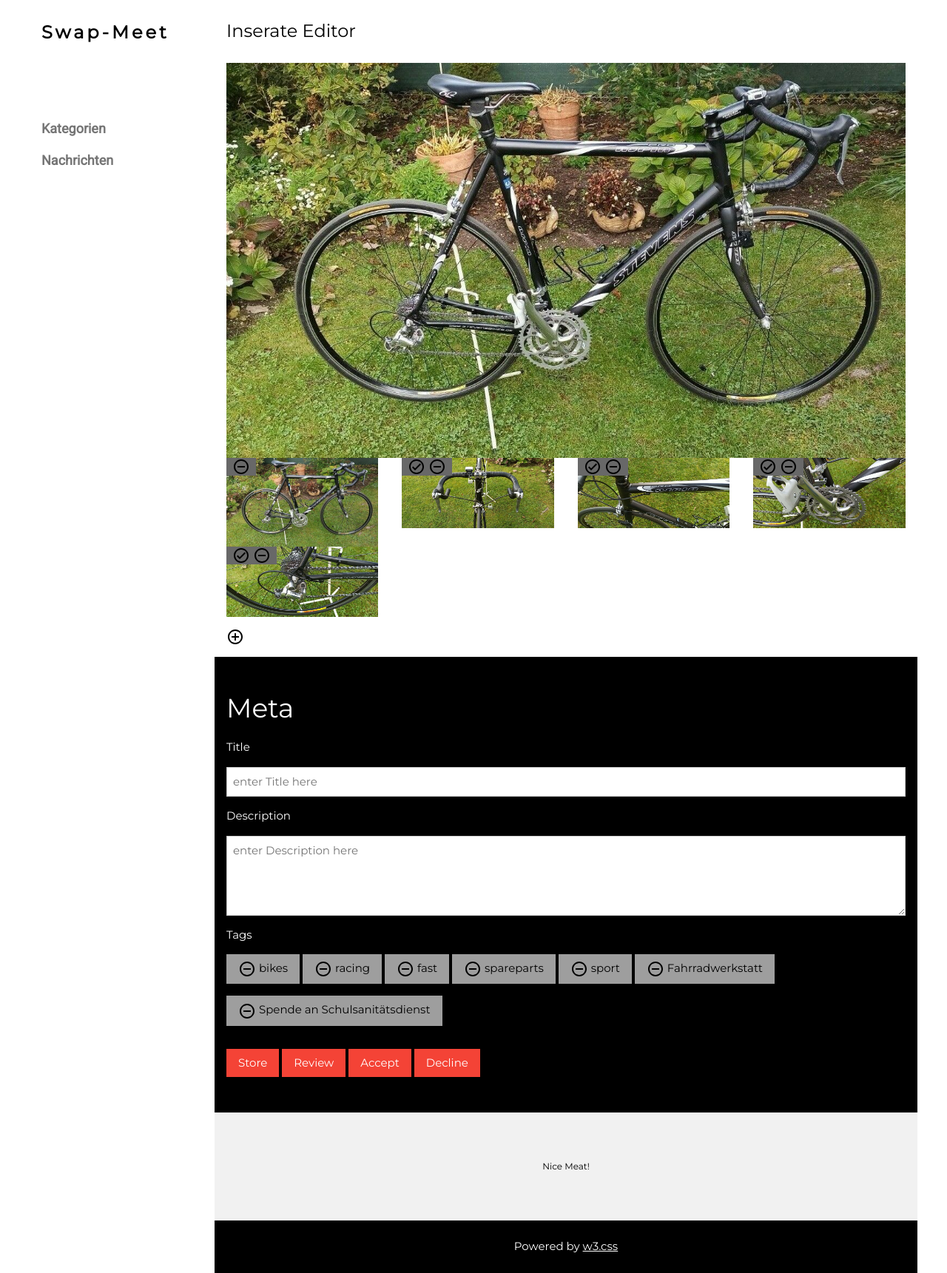
After one commit to gruener-campus-malchow/swap-meet, a PHP site: page /Mockup_Inserat_editor.html in a window 1280 px wide. The commit adds this page. Shown: the whole page at 74% size. Run offline with PHP 8.4, Linux system fonts and the light colour scheme.

Commit message:
Editor Mockup + CSS

```diff
--- /dev/null
+++ b/Mockup/Mockup_Inserat_editor.html
@@ -0,0 +1,220 @@
+<!DOCTYPE html>
+<html>
+<title>W3.CSS Template</title>
+<meta charset="UTF-8">
+<meta name="viewport" content="width=device-width, initial-scale=1">
+<link rel="stylesheet" href="mockup.css">
+<link rel="stylesheet" href="https://fonts.googleapis.com/css?family=Roboto">
+<link rel="stylesheet" href="https://fonts.googleapis.com/css?family=Montserrat">
+<link rel="stylesheet" href="https://cdnjs.cloudflare.com/ajax/libs/font-awesome/4.7.0/css/font-awesome.min.css">
+<style>
+.w3-sidebar a {font-family: "Roboto", sans-serif}
+body,h1,h2,h3,h4,h5,h6,.w3-wide {font-family: "Montserrat", sans-serif;}
+</style>
+<body class="w3-content" style="max-width:1200px">
+
+<!-- Sidebar/menu -->
+<nav class="w3-sidebar w3-bar-block w3-white w3-collapse w3-top" style="z-index:3;width:250px" id="mySidebar">
+  <div class="w3-container w3-display-container w3-padding-16">
+    <i onclick="w3_close()" class="fa fa-remove w3-hide-large w3-button w3-display-topright"></i>
+    <h3 class="w3-wide"><b>Swap-Meet</b></h3>
+  </div>
+  <div class="w3-padding-64 w3-large w3-text-grey" style="font-weight:bold">
+    <a href="#" class="w3-bar-item w3-button">Kategorien</a>
+    <a href="#" class="w3-bar-item w3-button">Nachrichten</a>
+  </div>
+</nav>
+
+<!-- Top menu on small screens -->
+<header class="w3-bar w3-top w3-hide-large w3-black w3-xlarge">
+  <div class="w3-bar-item w3-padding-24 w3-wide">LOGO</div>
+  <a href="javascript:void(0)" class="w3-bar-item w3-button w3-padding-24 w3-right" onclick="w3_open()"><i class="fa fa-bars"></i></a>
+</header>
+
+<!-- Overlay effect when opening sidebar on small screens -->
+<div class="w3-overlay w3-hide-large" onclick="w3_close()" style="cursor:pointer" title="close side menu" id="myOverlay"></div>
+
+<!-- !PAGE CONTENT! -->
+<div class="w3-main" style="margin-left:250px">
+
+  <!-- Push down content on small screens -->
+  <div class="w3-hide-large" style="margin-top:83px"></div>
+
+  <!-- Top header -->
+  <header class="w3-container w3-xlarge">
+    <p class="w3-left">Inserate Editor</p>
+
+  </header>
+
+  <!-- Image header -->
+  <div class="w3-display-container w3-container">
+          <img src="s-l1600tu.jpg" style="width:100%">
+  </div>
+
+
+  <!-- Product grid -->
+  <div class="w3-row">
+
+
+<div class="w3-col l3 s6">
+
+    <div class="w3-container">
+         <div class="w3-display-container">
+          <img src="s-l1600tu.jpg" style="width:100%">
+          <span class="w3-tag w3-display-topleft">
+
+               <img src="./icons/remove_circle_outline_black_24dp.svg">
+          </span>
+        </div>
+    </div>
+
+    <div class="w3-container">
+        <div class="w3-display-container">
+          <img src="s-l1600tu_4.jpg" style="width:100%">
+          <span class="w3-tag w3-display-topleft">
+               <img src="./icons/check_circle_black_24dp.svg">
+               <img src="./icons/remove_circle_outline_black_24dp.svg">
+          </span>
+        </div>
+    </div>
+</div>
+
+<div class="w3-col l3 s6">
+      <div class="w3-container">
+        <div class="w3-display-container">
+          <img src="s-l1600tu_1.jpg" style="width:100%">
+          <span class="w3-tag w3-display-topleft">
+               <img src="./icons/check_circle_black_24dp.svg">
+               <img src="./icons/remove_circle_outline_black_24dp.svg">
+          </span>
+        </div>
+    </div>
+</div>
+
+<div class="w3-col l3 s6">
+      <div class="w3-container">
+        <div class="w3-display-container">
+          <img src="s-l1600tu_2.jpg" style="width:100%">
+          <span class="w3-tag w3-display-topleft">
+               <img src="./icons/check_circle_black_24dp.svg">
+               <img src="./icons/remove_circle_outline_black_24dp.svg">
+          </span>
+        </div>
+    </div>
+</div>
+
+<div class="w3-col l3 s6">
+      <div class="w3-container">
+        <div class="w3-display-container">
+          <img src="s-l1600tu_3.jpg" style="width:100%">
+          <span class="w3-tag w3-display-topleft">
+               <img src="./icons/check_circle_black_24dp.svg">
+               <img src="./icons/remove_circle_outline_black_24dp.svg">
+          </span>
+        </div>
+    </div>
+</div>
+
+
+<div class="w3-container w3-text-grey" id="foo">
+    <p><img src="./icons/add_circle_outline_black_24dp.svg"></p>
+  </div>
+
+
+</div>
+
+  <!-- Subscribe section -->
+  <div class="w3-container w3-black w3-padding-32">
+    <h1>Meta</h1>
+    <p>Title</p>
+    <p><input class="w3-input w3-border" type="text" placeholder="enter Title here" style="width:100%"></p>
+     <p>Description</p>
+    <p><textarea class="w3-input w3-border" type="text" placeholder="enter Description here" style="width:100%" rows="4"></textarea></p>
+
+    <p>Tags</p>
+    <p>
+        <span class="w3-button w3-grey w3-margin-bottom">
+            <img src="./icons/remove_circle_outline_black_24dp.svg"> bikes
+        </span>
+        <span class="w3-button w3-grey w3-margin-bottom">
+            <img src="./icons/remove_circle_outline_black_24dp.svg"> racing
+        </span>
+        <span class="w3-button w3-grey w3-margin-bottom">
+            <img src="./icons/remove_circle_outline_black_24dp.svg"> fast
+        </span>
+        <span class="w3-button w3-grey w3-margin-bottom">
+            <img src="./icons/remove_circle_outline_black_24dp.svg"> spareparts
+        </span>
+        <span class="w3-button w3-grey w3-margin-bottom">
+            <img src="./icons/remove_circle_outline_black_24dp.svg"> sport
+        </span>
+        <span class="w3-button w3-grey w3-margin-bottom">
+            <img src="./icons/remove_circle_outline_black_24dp.svg"> Fahrradwerkstatt
+        </span>
+        <span class="w3-button w3-grey w3-margin-bottom">
+            <img src="./icons/remove_circle_outline_black_24dp.svg"> Spende an Schulsanitätsdienst
+        </span>
+
+
+
+    </p>
+
+
+    <button type="button" class="w3-button w3-red w3-margin-bottom">Store</button>
+    <button type="button" class="w3-button w3-red w3-margin-bottom">Review</button>
+    <button type="button" class="w3-button w3-red w3-margin-bottom">Accept</button>
+    <button type="button" class="w3-button w3-red w3-margin-bottom">Decline</button>
+  </div>
+
+  <!-- Footer -->
+  <footer class="w3-padding-64 w3-light-grey w3-small w3-center" id="footer">
+    Nice Meat!
+  </footer>
+
+  <div class="w3-black w3-center w3-padding-24">Powered by <a href="https://www.w3schools.com/w3css/default.asp" title="W3.CSS" target="_blank" class="w3-hover-opacity">w3.css</a></div>
+
+  <!-- End page content -->
+</div>
+
+<!-- Newsletter Modal -->
+<div id="newsletter" class="w3-modal">
+  <div class="w3-modal-content w3-animate-zoom" style="padding:32px">
+    <div class="w3-container w3-white w3-center">
+      <i onclick="document.getElementById('newsletter').style.display='none'" class="fa fa-remove w3-right w3-button w3-transparent w3-xxlarge"></i>
+      <h2 class="w3-wide">NEWSLETTER</h2>
+      <p>Join our mailing list to receive updates on new arrivals and special offers.</p>
+      <p><input class="w3-input w3-border" type="text" placeholder="Enter e-mail"></p>
+      <button type="button" class="w3-button w3-padding-large w3-red w3-margin-bottom" onclick="document.getElementById('newsletter').style.display='none'">Subscribe</button>
+    </div>
+  </div>
+</div>
+
+<script>
+// Accordion
+function myAccFunc() {
+  var x = document.getElementById("demoAcc");
+  if (x.className.indexOf("w3-show") == -1) {
+    x.className += " w3-show";
+  } else {
+    x.className = x.className.replace(" w3-show", "");
+  }
+}
+
+// Click on the "Jeans" link on page load to open the accordion for demo purposes
+document.getElementById("myBtn").click();
+
+
+// Open and close sidebar
+function w3_open() {
+  document.getElementById("mySidebar").style.display = "block";
+  document.getElementById("myOverlay").style.display = "block";
+}
+
+function w3_close() {
+  document.getElementById("mySidebar").style.display = "none";
+  document.getElementById("myOverlay").style.display = "none";
+}
+</script>
+
+</body>
+</html>
--- a/Mockup/Mockup.css
+++ b/Mockup/mockup.css
@@ -413,7 +413,7 @@ a {
 
 .w3-badge,
 .w3-tag {
-	background-color: #000;
+	background-color: #686868;
 	color: #fff;
 	display: inline-block;
 	padding-left: 8px;
```
